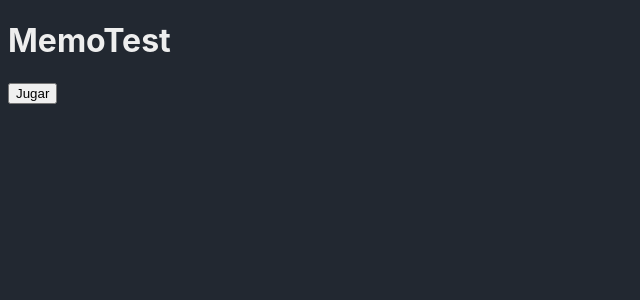
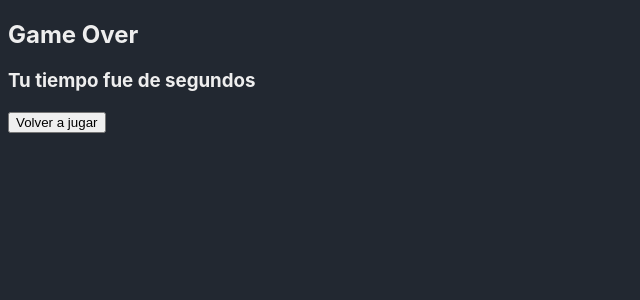
Before and after one commit to AcoMat/unq-ui-matias-acosta-trabajo-final, a React (Vite) app: page / in a window 1280 px wide. Shown: the top 300 px of the page, without its empty margins (0-640 px from the left). Built offline with nearby package versions, Linux system fonts and the light colour scheme.

Commit message:
Refactor game stages to use separate components for MainMenu, ChooseBoard, and Game

```diff
--- a/src/App.jsx
+++ b/src/App.jsx
@@ -2,43 +2,26 @@
 import { useContext } from 'react'
 import { GameStateContext } from './context/GameStateContext'
 import Board from './components/board/Board';
-import Card from './components/card/Card';
+import MainMenu from './pages/mainMenu/MainMenu';
+import ChooseBoard from './pages/chooseBoard/ChooseBoard';
+import Game from './pages/game/Game';
 
 function App() {
-  const { GameStages, stage, nextStage, reset } = useContext(GameStateContext);
+  const { GameStages, currentStage, lastTime, nextStage, reset,  } = useContext(GameStateContext);
 
   return (
-    stage === GameStages[0] ?
-      <div>
-        <div>
-          <h1>MemoTest</h1>
-        </div>
-        <div>
-          <button onClick={nextStage}>Jugar</button>
-        </div>
-      </div>
+    currentStage === GameStages[0] ?
+      <MainMenu/>
       :
-      stage === GameStages[1] ?
-        <div>
-          <h2>Elegí una dificultad</h2>
-          <div>
-            <button onClick={nextStage}>Fácil</button>
-            <button onClick={nextStage} disabled>Medio</button>
-            <button onClick={nextStage} disabled>Difícil</button>
-          </div>
-        </div>
+      currentStage === GameStages[1] ?
+        <ChooseBoard/>
         :
-        stage === GameStages[2] ?
-          <div>
-            <h2>Jugando</h2>
-              <Board height={4} width={4}/>
-            <div>
-              <button onClick={nextStage}>Terminar</button>
-            </div>
-          </div>
+        currentStage === GameStages[2] ?
+          <Game/>
           :
           <div>
             <h2>Game Over</h2>
+            <h3>Tu tiempo fue de {lastTime} segundos</h3>
             <div>
               <button onClick={reset}>Volver a jugar</button>
             </div>
```
